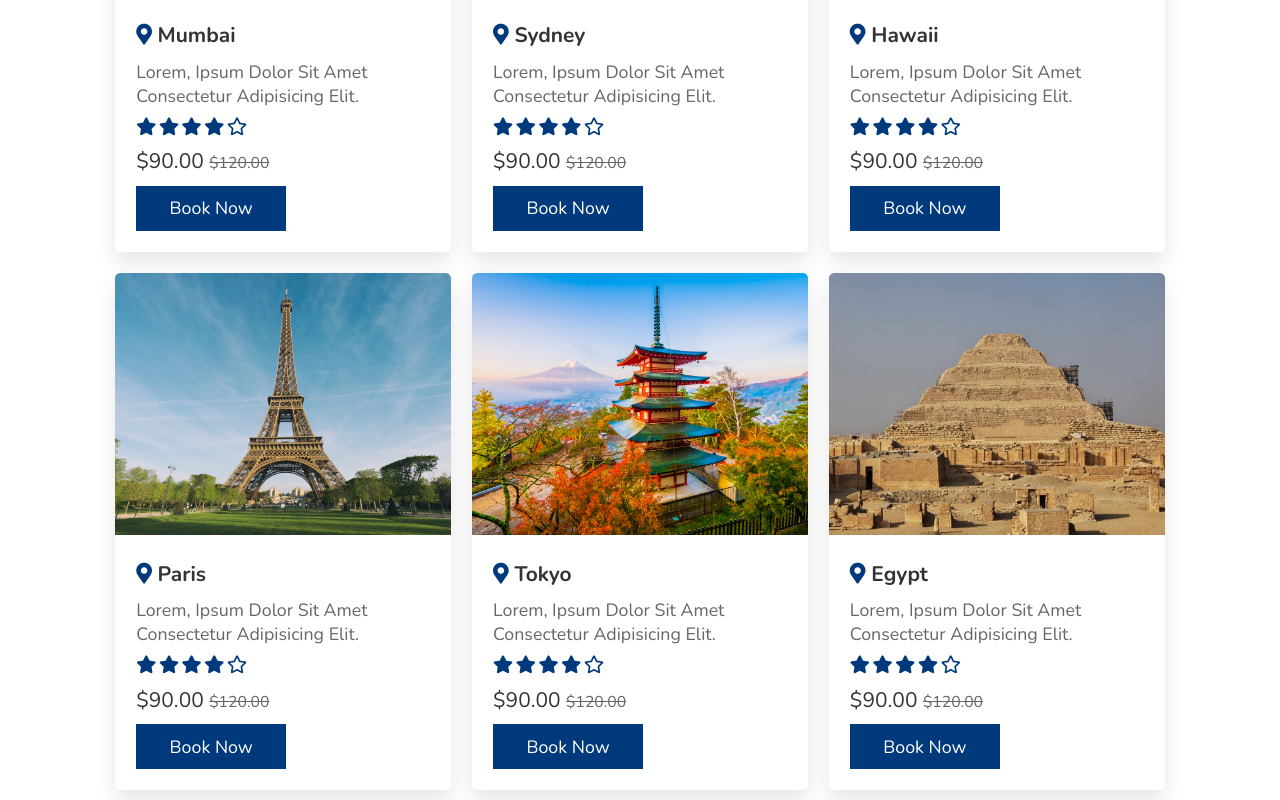
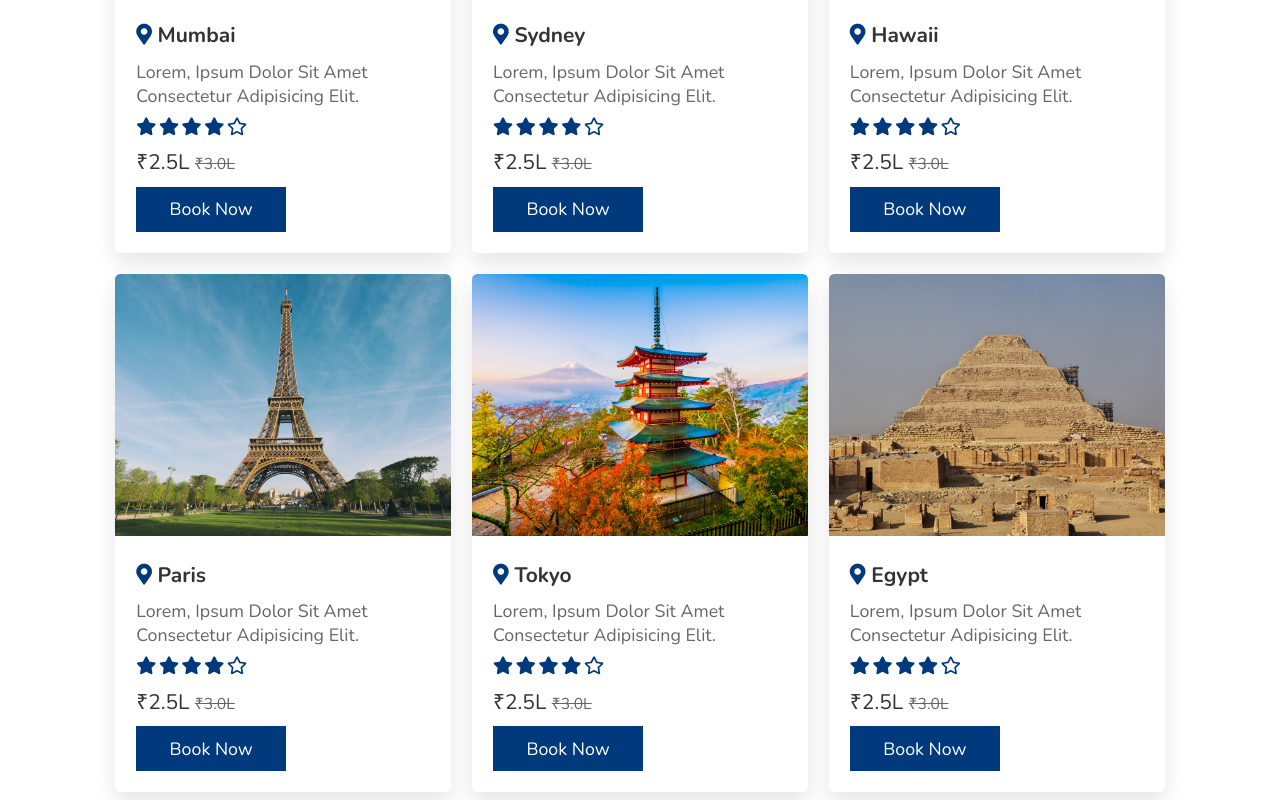
Before and after one commit to ShubhangiXD/Travel-Planner, a plain HTML site: page index.html in a window 1280 px wide. Shown: the part 1860-2660 px from the top of the page. Drawn offline with nearby package versions, Linux system fonts and the light colour scheme.

Commit message:
changed pricing notation

```diff
--- a/index.html
+++ b/index.html
@@ -147,7 +147,7 @@
                         <span class="fas fa-star"></span>
                         <span class="far fa-star"></span>
                     </div>
-                    <div class="price">$90.00 <span>$120.00</span></div>
+                    <div class="price">₹2.5L <span>₹3.0L</span></div>
                     <a href="#" class="btn">book now</a>
                 </div>
             </div>
@@ -163,7 +163,7 @@
                         <span class="fas fa-star"></span>
                         <span class="far fa-star"></span>
                     </div>
-                    <div class="price">$90.00 <span>$120.00</span></div>
+                    <div class="price">₹2.5L <span>₹3.0L</span></div>
                     <a href="#" class="btn">book now</a>
                 </div>
             </div>
@@ -179,7 +179,7 @@
                         <span class="fas fa-star"></span>
                         <span class="far fa-star"></span>
                     </div>
-                    <div class="price">$90.00 <span>$120.00</span></div>
+                    <div class="price">₹2.5L <span>₹3.0L</span></div>
                     <a href="#" class="btn">book now</a>
                 </div>
             </div>
@@ -195,7 +195,7 @@
                         <span class="fas fa-star"></span>
                         <span class="far fa-star"></span>
                     </div>
-                    <div class="price">$90.00 <span>$120.00</span></div>
+                    <div class="price">₹2.5L <span>₹3.0L</span></div>
                     <a href="#" class="btn">book now</a>
                 </div>
             </div>
@@ -211,7 +211,7 @@
                         <span class="fas fa-star"></span>
                         <span class="far fa-star"></span>
                     </div>
-                    <div class="price">$90.00 <span>$120.00</span></div>
+                    <div class="price">₹2.5L <span>₹3.0L</span></div>
                     <a href="#" class="btn">book now</a>
                 </div>
             </div>
@@ -227,7 +227,7 @@
                         <span class="fas fa-star"></span>
                         <span class="far fa-star"></span>
                     </div>
-                    <div class="price">$90.00 <span>$120.00</span></div>
+                    <div class="price">₹2.5L <span>₹3.0L</span></div>
                     <a href="#" class="btn">book now</a>
                 </div>
             </div>
```
